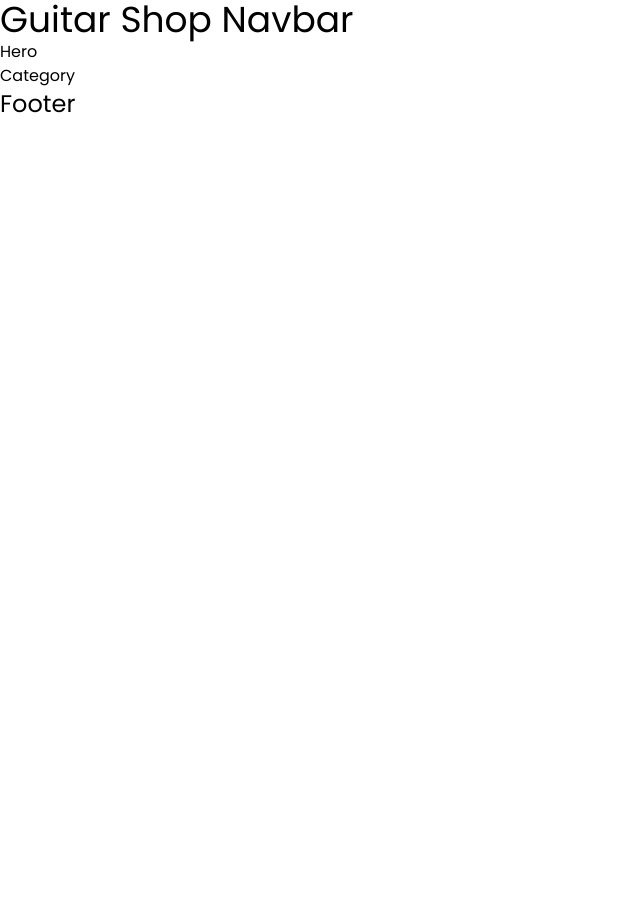
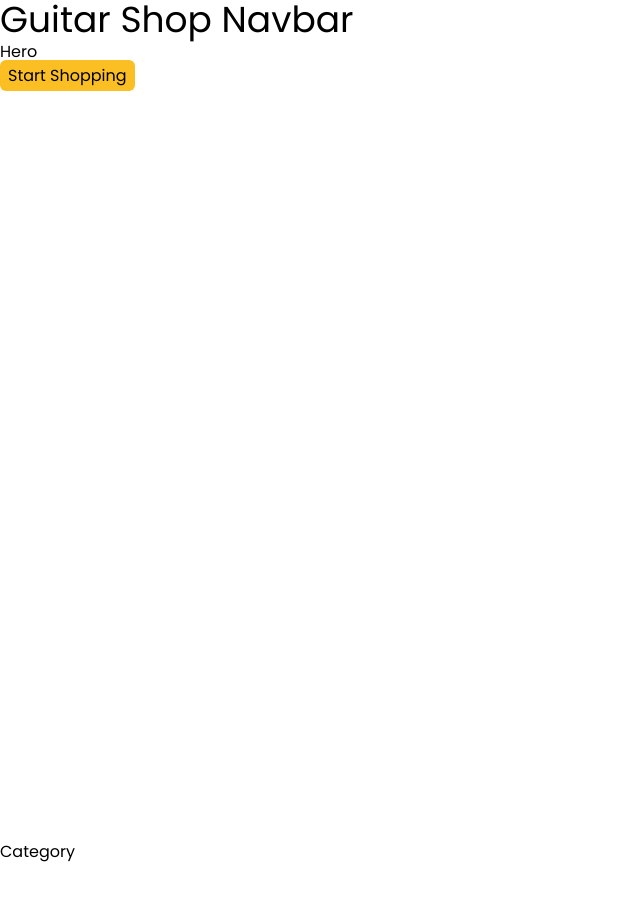
Before and after one commit to carlospsvieira/Guitar-Shop, a React (Vite) app: page / in a window 1280 px wide. Shown: the top 900 px of the page, without its empty margins (0-640 px from the left). Before the commit the page ends 800 px from the top, so only its background shows below. Built offline with nearby package versions, Linux system fonts and the light colour scheme.

Commit message:
hero scrolls down to category on click

```diff
--- a/index.html
+++ b/index.html
@@ -1,5 +1,5 @@
 <!DOCTYPE html>
-<html lang="en">
+<html lang="en" class="scroll-smooth">
   <head>
     <meta charset="UTF-8" />
     <meta name="viewport" content="width=device-width, initial-scale=1.0" />
--- a/src/components/Category.jsx
+++ b/src/components/Category.jsx
@@ -1,7 +1,11 @@
 import React from "react";
 
 function Category() {
-  return <div>Category</div>;
+  return (
+    <div id="category" className="h-screen">
+      Category
+    </div>
+  );
 }
 
 export default Category;
--- a/src/components/Hero.jsx
+++ b/src/components/Hero.jsx
@@ -1,7 +1,14 @@
 import React from "react";
 
 function Hero() {
-  return <div>Hero</div>;
+  return (
+    <div className="h-screen">
+      <div>Hero</div>
+      <a href="#category" className="bg-amber-400 rounded-md px-2 py-1">
+        Start Shopping
+      </a>
+    </div>
+  );
 }
 
 export default Hero;
```
